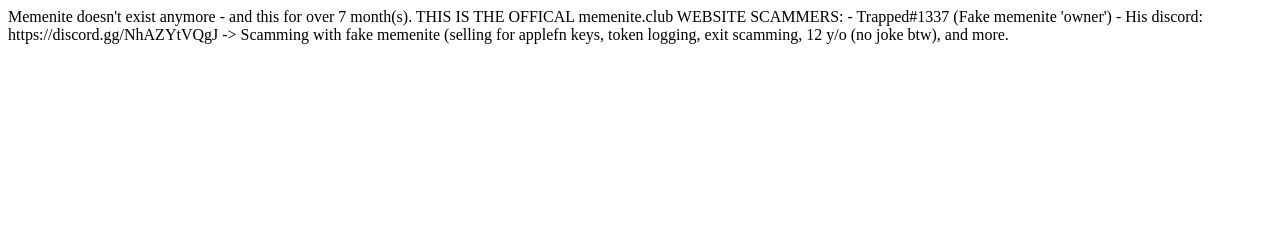
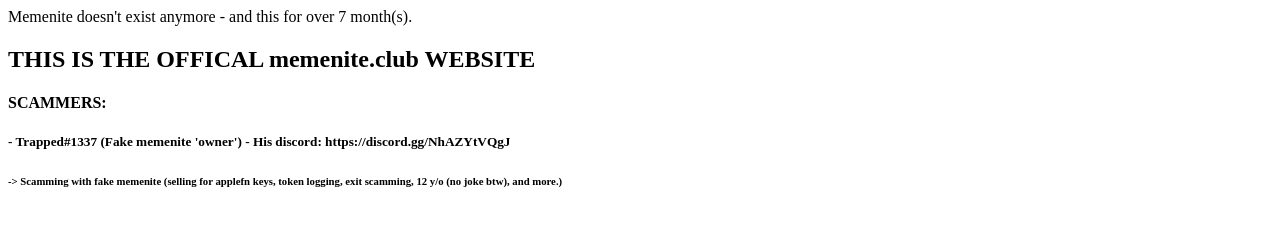
Before and after one commit to leoqqq77/mn.github.io, a plain HTML site: page index.html in a window 1280 px wide. Drawn offline with Linux system fonts and the light colour scheme.

Commit message:
Update index.html

```diff
--- a/index.html
+++ b/index.html
@@ -1,6 +1,6 @@
-<h>Memenite doesn't exist anymore - and this for over 7 month(s).</h>
-<h>THIS IS THE OFFICAL memenite.club WEBSITE</h>
-<h> </h>
-<h>SCAMMERS:</h>
-<h>- Trapped#1337 (Fake memenite 'owner') - His discord: https://discord.gg/NhAZYtVQgJ </h>
-<h>   -> Scamming with fake memenite (selling for applefn keys, token logging, exit scamming, 12 y/o (no joke btw), and more.</h>
+<h>Memenite doesn't exist anymore - and this for over 7 month(s).</h1>
+<h2>THIS IS THE OFFICAL memenite.club WEBSITE</h2>
+<h3> </h3>
+<h4>SCAMMERS:</h4>
+<h5>- Trapped#1337 (Fake memenite 'owner') - His discord: https://discord.gg/NhAZYtVQgJ </h5>
+<h6>   -> Scamming with fake memenite (selling for applefn keys, token logging, exit scamming, 12 y/o (no joke btw), and more.)</h6>
```
